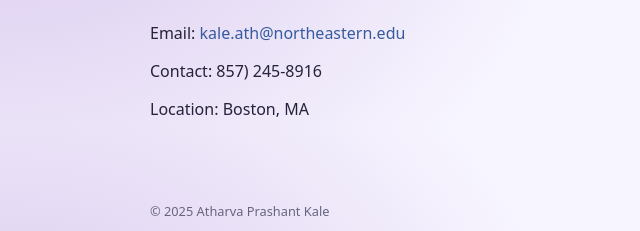
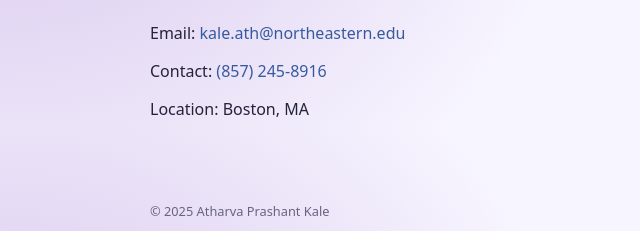
Before and after one commit to AtharvaK1810/AtharvaK1810.github.io, a plain HTML site: page index.html in a window 1280 px wide. Shown: the part 3072-3303 px from the top of the page, 0-640 px from the left. Drawn offline with Linux system fonts and the light colour scheme.

Commit message:
Update index.html

```diff
--- a/index.html
+++ b/index.html
@@ -231,7 +231,7 @@
       <h2 class="section-title">Contact</h2>
 
       <p>Email: <a href="mailto:kale.ath@northeastern.edu">kale.ath@northeastern.edu</a></p>
-      <p>Contact: 857) 245-8916</p>
+      <p>Contact: <a href="tel:+18572458916">(857) 245-8916</a></p>
       <p>Location: Boston, MA</p>
     </div>
   </section>
```
